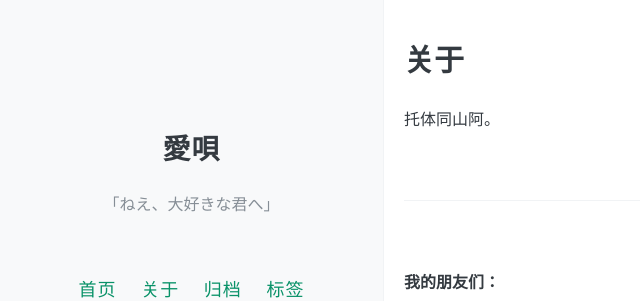
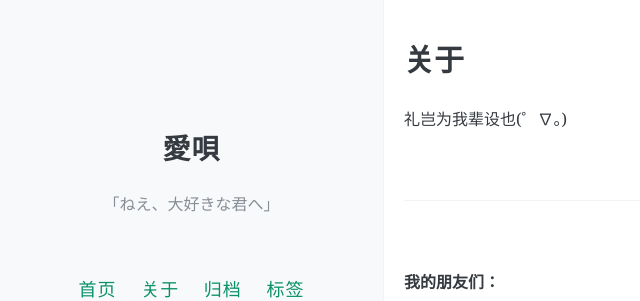
Before and after one commit to aiuta264/aiuta, a Jekyll site: the page built from about.md, in a window 1280 px wide. Shown: the top 301 px of the page, without its empty margins (0-640 px from the left). Built offline with Jekyll 4.4.1, drawn with Linux system fonts in a browser that asks for light colours; comment, search, counter and statistics services are not loaded.

Commit message:
Update about.md

```diff
--- a/about.md
+++ b/about.md
@@ -4,7 +4,7 @@ title: 关于
 permalink: /about/
 ---
 
-托体同山阿。
+礼岂为我辈设也(゜∇。)
 
 <br>
 
```
